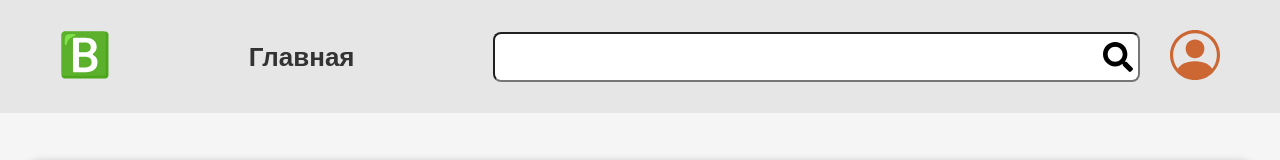
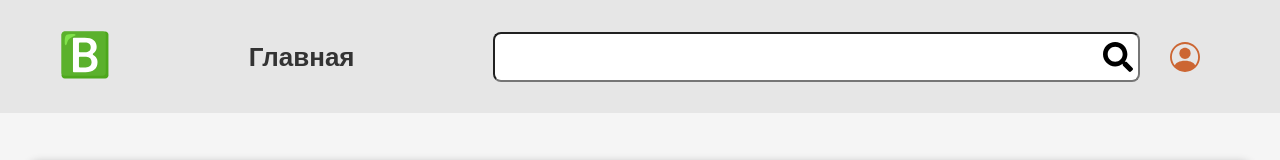
Before and after one commit to AleksandraMN/blogget, a React (Create React App) app: page / in a window 1280 px wide. Shown: the top 160 px of the page. Built offline with nearby package versions, Linux system fonts and the light colour scheme.

Commit message:
Lesson06

```diff
--- a/src/App.js
+++ b/src/App.js
@@ -1,11 +1,12 @@
-import React from 'react';
 import Header from './components/Header';
 import Main from './components/Main';
+import {useToken} from './hocks/useToken';
 
 function App() {
+  const [token, delToken] = useToken('');
   return (
     <>
-      <Header />
+      <Header token={token} delToken={delToken} />
       <Main />
     </>
   );
--- a/src/UI/Text/Text.jsx
+++ b/src/UI/Text/Text.jsx
@@ -60,6 +60,9 @@ Text.propTypes = {
   center: PropTypes.bool,
   ar: PropTypes.string,
   onClick: PropTypes.func,
-  bold: PropTypes.number,
+  bold: PropTypes.oneOfType([
+    PropTypes.number,
+    PropTypes.string,
+  ]),
   medium: PropTypes.number,
 };
--- a/src/UI/Text/Text.module.css
+++ b/src/UI/Text/Text.module.css
@@ -93,6 +93,14 @@
    font-size: 12px;
    line-height: 16px;
 }
+.fs10 {
+   font-size: 10px;
+   line-height: 12px;
+}
+.fs8 {
+   font-size: 8px;
+   line-height: 10px;
+}
 
 @media (min-width: 768px) {
    .fst26 {
@@ -133,6 +141,10 @@
    .fst12 {
       font-size: 12px;
       line-height: 16px;
+   }
+   .fst10 {
+      font-size: 10px;
+      line-height: 12px;
    }
 }
 
--- /dev/null
+++ b/src/api/auth.js
@@ -0,0 +1,20 @@
+
+import {
+  URL_AUTH,
+  CLIENT_ID,
+  RESPONSE_TYPE,
+  RANDOM_STRING,
+  REDIRECT_URI,
+  SCOPE,
+} from './const';
+
+const searchParams = new URLSearchParams('');
+
+
+searchParams.append('client_id', CLIENT_ID);
+searchParams.append('response_type', RESPONSE_TYPE);
+searchParams.append('state', RANDOM_STRING);
+searchParams.append('redirect_uri', REDIRECT_URI);
+searchParams.append('scope', SCOPE);
+
+export const urlAuth = `${URL_AUTH}${searchParams.toString()}`;
--- /dev/null
+++ b/src/api/const.js
@@ -0,0 +1,7 @@
+export const URL_API = 'https://oauth.reddit.com';
+export const URL_AUTH = 'https://www.reddit.com/api/v1/authorize?';
+export const CLIENT_ID = 'LD-ZEwbdC3vw1F8K0wmXpA';
+export const RESPONSE_TYPE = 'token';
+export const RANDOM_STRING = 'random_string';
+export const REDIRECT_URI = 'http://localhost:3000/auth';
+export const SCOPE = 'identity submit read';
--- a/src/components/Header/Auth/Auth.jsx
+++ b/src/components/Header/Auth/Auth.jsx
@@ -1,20 +1,59 @@
-import React from 'react';
+import React, {useState} from 'react';
 import style from './Auth.module.css';
 import PropTypes from 'prop-types';
 import {ReactComponent as LoginIcon} from './img/login.svg';
+import {urlAuth} from '../../../api/auth';
+import {Text} from '../../../UI/Text';
+import {URL_API} from '../../../api/const';
+import {useAuth} from '../../../hocks/useAuth';
 
-export const Auth = (props) => {
-  const img = <LoginIcon className={style.svg} width={128} height={128}/>;
+export const Auth = ({token, delToken}) => {
+  const img =
+    <Text As='a' className={style.authLink} href={urlAuth}>
+      <LoginIcon className={style.svg} width={128} height={128}/>
+    </Text>;
+
+  const [auth] = useAuth([], token, delToken, URL_API);
+  const {name, img2} = auth;
+  const [openButton, setOpenButton] = useState(false);
+
   return (
-    <button className={style.button}>
-      {props.auth ? props.auth : img}
-    </button>
+    <div className={style.container}>
+      {name ? (
+        <div>
+          <button
+            className={style.btn}
+            onClick={() => setOpenButton(!openButton)}
+          >
+            <img
+              className={style.img}
+              src={img2}
+              title={name}
+              alt={`Аватар ${name}`}
+            />
+          </button>
+          {openButton && <Text
+            As='button'
+            className={style.logout}
+            color='wight'
+            tsize={14}
+            dsize={14}
+            size={8}
+            onClick={delToken}
+          >
+            {'Выйти'}
+          </Text>}
+        </div>
+      ) : img}
+    </div>
   );
 };
 
 Auth.propTypes = {
-  auth: PropTypes.oneOfType([
+  token: PropTypes.oneOfType([
     PropTypes.string,
     PropTypes.bool,
   ]),
+  delToken: PropTypes.func,
+  auth: PropTypes.array,
 };
--- a/src/components/Header/Auth/Auth.module.css
+++ b/src/components/Header/Auth/Auth.module.css
@@ -1,7 +1,59 @@
-.button {
+.btn {
   display: block;
   background-color: transparent;
   border: 0;
+  padding: 0;
+  width: 30px;
+  height: 30px;
+  border-radius: 10px;
+  overflow: hidden;
+}
+
+.container {
+  position: relative;
+  display: block;
+  text-align: center;
+}
+
+.logout {
+  position: absolute;
+  top: 100%;
+  right: 0;
+  background-color: var(--orange);
+  border: 0;
+  color: var(--white);
+  padding: 4px;
+  border-radius: 6px;
+  font-size: 14px;
+  cursor: pointer;
+}
+
+.img {
+  width: 100%;
+  height: 100%;
+  object-fit: cover;
+}
+
+.authLink {
+  display: block;
+  width: 30px;
+  height: 30px;
+  outline: 2px solid transparent;
+  border-radius: 50%;
+  outline-offset: 2px;
+  transition: outline-color 0.36s ease-in-out;
+}
+
+.authLink:hover {
+  outline-color: var(--orange);
+}
+
+.authLink:focus {
+  outline-color: var(--orange);
+}
+
+.authLink:active {
+  outline-color: var(--orange);
 }
 
 .svg {
@@ -9,3 +61,12 @@
   height: 100%;
   color: var(--orange);
 }
+
+
+@media (min-width: 768px) {
+  .btn {
+    border-radius: 15px;
+    width: 50px;
+    height: 50px;
+  }
+}
--- a/src/components/Header/Header.jsx
+++ b/src/components/Header/Header.jsx
@@ -4,16 +4,26 @@ import Logo from './Logo';
 import Search from './Search';
 import Auth from './Auth';
 import Heading from './Heading';
+import PropTypes from 'prop-types';
 
-export const Header = () => (
+
+export const Header = ({token, delToken}) => (
   <header className={style.header}>
     <Layout >
       <div className={style.gridContainer}>
         <Logo />
         <Heading text='Главная' />
         <Search />
-        <Auth auth={false} />
+        <Auth token={token} delToken={delToken} />
       </div>
     </Layout>
   </header>
 );
+
+Header.propTypes = {
+  token: PropTypes.oneOfType([
+    PropTypes.string,
+    PropTypes.bool,
+  ]),
+  delToken: PropTypes.func,
+};
--- /dev/null
+++ b/src/hocks/useAuth.js
@@ -0,0 +1,31 @@
+import {useState, useEffect} from 'react';
+
+export const useAuth = (state, token, delToken, URL_API) => {
+  const [auth, setAuth] = useState([]);
+
+  useEffect(() => {
+    if (!token) return setAuth({});
+    // console.log('token: ', token);
+
+    fetch(`${URL_API}/api/v1/me`, {
+      headers: {
+        Authorization: `bearer ${token}`,
+      },
+    })
+      .then(response => response.json())
+      .then(({name, icon_img: iconImg}) => {
+        // console.log({name, icon_img: iconImg});
+        const img2 = iconImg.replace(/\?.*$/, '');
+        setAuth({name, img2});
+      })
+      .catch(err => {
+        if (err.response.status === 401) {
+          localStorage.removeItem('bearer');
+        }
+        console.err(err);
+        setAuth({});
+      });
+  }, [token]);
+
+  return [auth];
+};
--- /dev/null
+++ b/src/hocks/useToken.js
@@ -0,0 +1,30 @@
+import {useState, useEffect} from 'react';
+
+export const useToken = (state) => {
+  const [token, setToken] = useState(state);
+
+  useEffect(() => {
+    if (location.pathname.includes('/auth')) {
+      const token = new URLSearchParams(location.hash.substring(1))
+        .get('access_token');
+      setToken(token);
+    }
+
+    if (localStorage.getItem('bearer')) {
+      setToken(localStorage.getItem('bearer'));
+    }
+  }, []);
+
+  useEffect(() => {
+    if (token) {
+      localStorage.setItem('bearer', token);
+    }
+  }, [token]);
+
+  const delToken = () => {
+    localStorage.removeItem('bearer');
+    setToken('');
+  };
+
+  return [token, delToken];
+};
```
